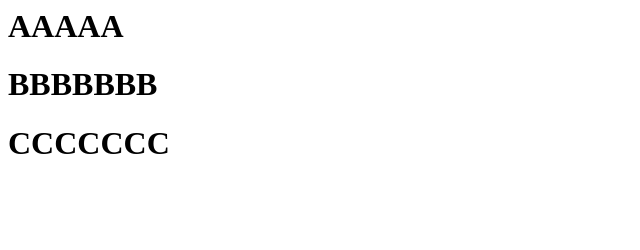
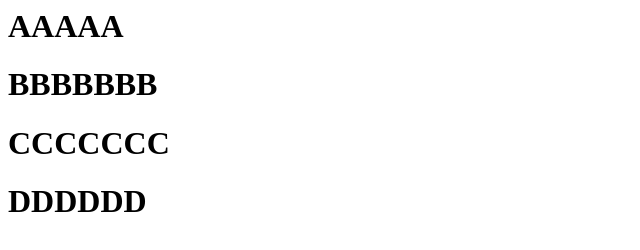
Before and after one commit to camilaZea/MonProjet2, a plain HTML site: page index.htm in a window 1280 px wide. Shown: the whole page, without its empty margins (0-640 px from the left). Drawn offline with Linux system fonts and the light colour scheme.

Commit message:
B1159 DDDDDD

```diff
--- a/index.htm
+++ b/index.htm
@@ -9,5 +9,6 @@
     <h1>AAAAA</h1>
     <h1>BBBBBBB</h1>
     <h1>CCCCCCC</h1>
+    <h1>DDDDDD</h1>
 </body>
 </html>
```
